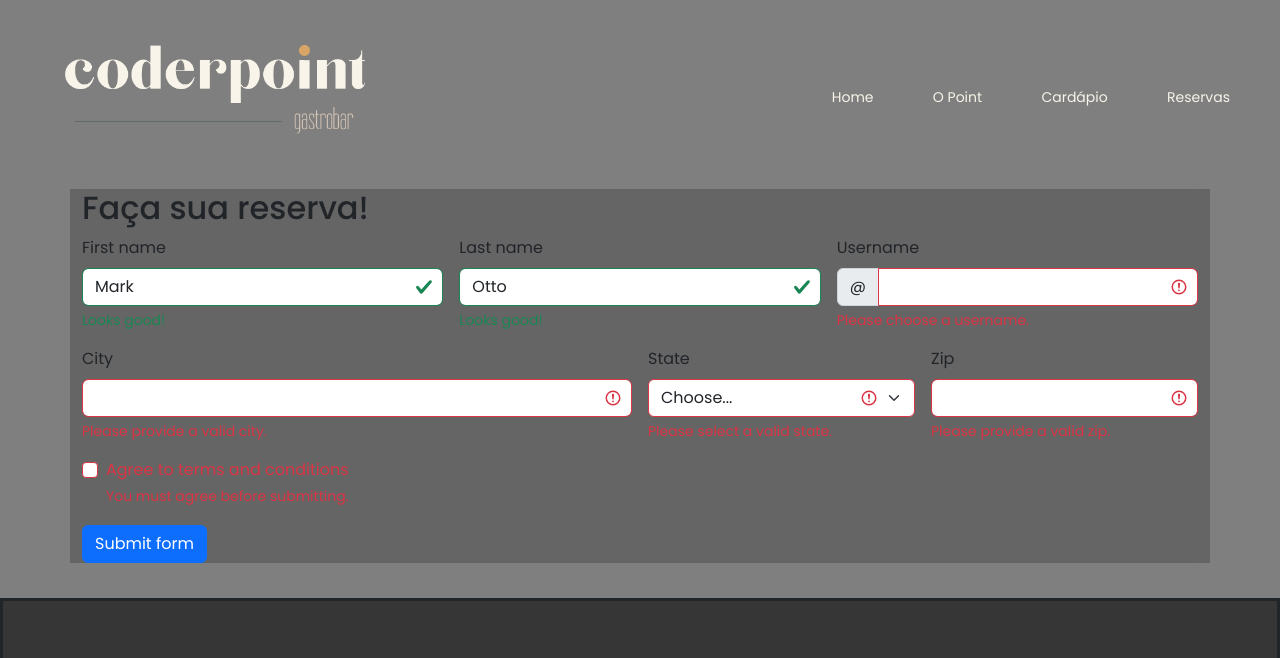
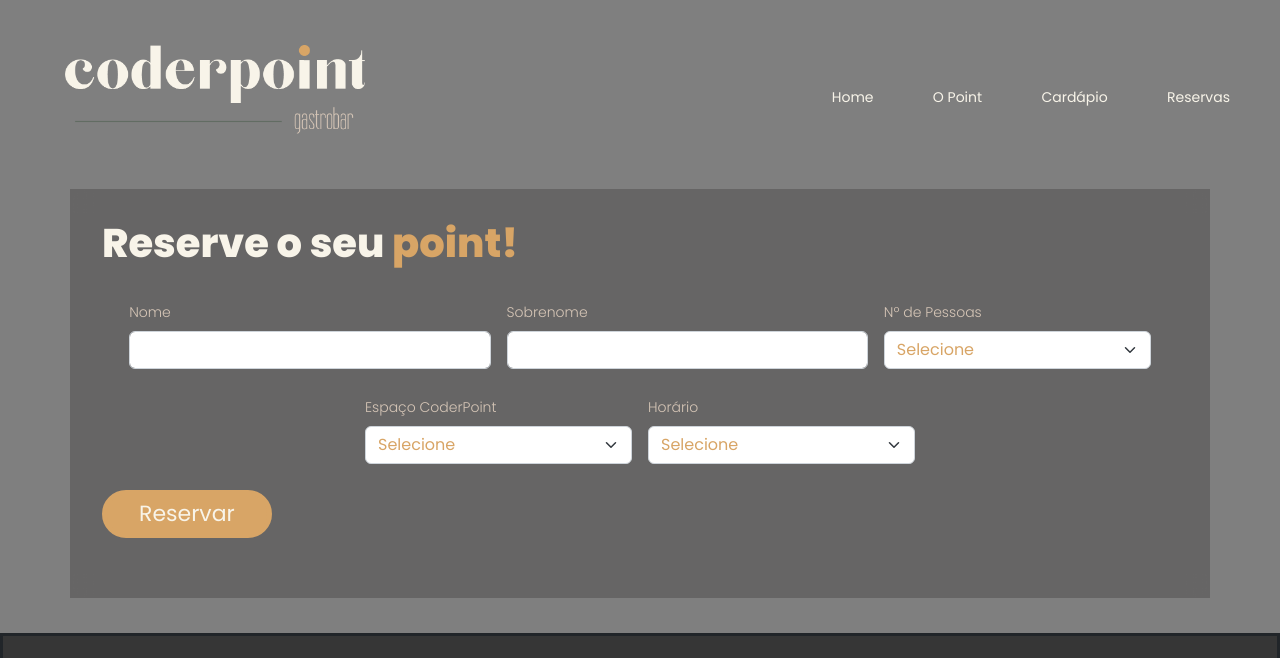
Before and after one commit to paulasalesr/coderhouse, a website: page reservas.html in a window 1280 px wide. Shown: the top 658 px of the page. Drawn offline with nearby package versions, Linux system fonts and the light colour scheme.

Commit message:
página reservas

```diff
--- a/STYLES/css/reservas.css
+++ b/STYLES/css/reservas.css
@@ -70,10 +70,67 @@
       z-index: 1001;
       display: none; }
    .container {
-      padding: 50;
-      width: 50%;
+      margin-left: 20px;
+      width: 80%;
       background-color: rgba(78, 77, 77, 0.5);
-      backdrop-filter: blur(10px); ;
+      backdrop-filter: blur(10px);
+    }
+    .form-title {
+      font-weight: 800;
+      font-size: 40px;
+      padding-top: 30px;
+      padding-left: 20px;
+      padding-bottom: 25px;
+      color: #F8F4E9;
+    }
+    .row {
+      justify-content: center;
+      margin-bottom: 20px;
+      padding-bottom: 30px;
+
+    }
+    .col-md-4{
+      padding-bottom: 10px;
+
+    }
+    .form-label{
+      font-weight: 300;
+      font-size: 14px;
+      color:#D6C6B7;
+    }
+    .text-effect {
+      color: #D8A566;
+    }
+    .option-color{
+      color:#D8A566;
+    }
+
+    .form-select {
+      color:#D8A566 !important;
+    }
+
+    .validationCustom01{
+      color:#D6C6B7;
+    }
+    .btn-primary{
+      color: #F8F4E9;
+      background: #D8A566;
+      font-size: 22px;
+      transition: .2s;
+      font-weight: 400;
+      line-height: 26px;
+      padding: 6px 32px;
+      margin-bottom: 30px;
+      border-radius: 30px;
+      border: 5px solid #D8A566;
+      cursor: pointer;
+      margin-left: 20px;
+      margin-top: 10px;}
+
+   .btn-primary:hover {
+      background: transparent;
+      border: 5px solid #D8A566;
+      color: #D8A566;
       }
 
     .rodape {
--- a/reservas.html
+++ b/reservas.html
@@ -51,71 +51,98 @@
 
         </header>
         <div class="container">
-            <h2 class="form-title"> Faça sua reserva! </h2>
+            <h2 class="form-title"> Reserve o seu <span class="text-effect">point!</span></h2>
 
-            <div class="form">
-                <form class="row g-3">
+
+            <form class="row g-3 needs-validation" novalidate>
                 <div class="col-md-4">
-                  <label for="validationServer01" class="form-label">First name</label>
-                  <input type="text" class="form-control is-valid" id="validationServer01" value="Mark" required>
+                  <label for="validationCustom01" class="form-label">Nome</label>
+                  <input type="text" class="form-control" id="validationCustom01" value="" required>
                   <div class="valid-feedback">
-                    Looks good!
+                    Certinho!
+                  </div>
+                  <div class="invalid-feedback">
+                    Campo obrigatório.
                   </div>
                 </div>
                 <div class="col-md-4">
-                  <label for="validationServer02" class="form-label">Last name</label>
-                  <input type="text" class="form-control is-valid" id="validationServer02" value="Otto" required>
+                  <label for="validationCustom02" class="form-label">Sobrenome</label>
+                  <input type="text" class="form-control" id="validationCustom02" value="" required>
                   <div class="valid-feedback">
-                    Looks good!
+                    Certinho!
                   </div>
-                </div>
-                <div class="col-md-4">
-                  <label for="validationServerUsername" class="form-label">Username</label>
-                  <div class="input-group has-validation">
-                    <span class="input-group-text" id="inputGroupPrepend3">@</span>
-                    <input type="text" class="form-control is-invalid" id="validationServerUsername" aria-describedby="inputGroupPrepend3 validationServerUsernameFeedback" required>
-                    <div id="validationServerUsernameFeedback" class="invalid-feedback">
-                      Please choose a username.
-                    </div>
-                  </div>
-                </div>
-                <div class="col-md-6">
-                  <label for="validationServer03" class="form-label">City</label>
-                  <input type="text" class="form-control is-invalid" id="validationServer03" aria-describedby="validationServer03Feedback" required>
-                  <div id="validationServer03Feedback" class="invalid-feedback">
-                    Please provide a valid city.
+                  <div class="invalid-feedback">
+                    Campo obrigatório.
                   </div>
                 </div>
                 <div class="col-md-3">
-                  <label for="validationServer04" class="form-label">State</label>
-                  <select class="form-select is-invalid" id="validationServer04" aria-describedby="validationServer04Feedback" required>
-                    <option selected disabled value="">Choose...</option>
-                    <option>...</option>
-                  </select>
-                  <div id="validationServer04Feedback" class="invalid-feedback">
-                    Please select a valid state.
-                  </div>
+                    <label for="validationCustom01" class="form-label">Nº de Pessoas</label>
+                    <select class="form-select" id="validationCustom01" required>
+                      <option selected disabled value="">Selecione</option>
+                      <option class="option-color">1 pessoa</option>
+                      <option class="option-color">2 pessoas</option>
+                      <option class="option-color">3 pessoas</option>
+                      <option class="option-color">4 pessoas</option>
+                      <option class="option-color">5 pessoas</option>
+                      <option class="option-color">6 pessoas</option>
+                      <option class="option-color">7 pessoas</option>
+                      <option class="option-color">8 pessoas</option>
+                      <option class="option-color">9 pessoas</option>
+                      <option class="option-color">10 pessoas</option>
+                      <option class="option-color">11 pessoas</option>
+                      <option class="option-color">12 pessoas</option>
+                    </select>
+                    <div class="invalid-feedback">
+                      Selecione o número de pessoas.
+                    </div>
                 </div>
                 <div class="col-md-3">
-                  <label for="validationServer05" class="form-label">Zip</label>
-                  <input type="text" class="form-control is-invalid" id="validationServer05" aria-describedby="validationServer05Feedback" required>
-                  <div id="validationServer05Feedback" class="invalid-feedback">
-                    Please provide a valid zip.
+                    <label for="validationCustom04" class="form-label">Espaço CoderPoint</label>
+                    <select class="form-select" id="validationCustom04" required>
+                      <option selected disabled value="">Selecione</option>
+                      <option class="option-color">Rooftop</option>
+                      <option class="option-color">Gastrobar</option>
+                    </select>
+                    <div class="invalid-feedback">
+                      Selecione o espaço.
+                    </div>
+                </div>
+                <div class="col-md-3">
+                  <label for="validationCustom05" class="form-label">Horário</label>
+                  <select class="form-select" id="validationCustom04" required>
+                    <option selected disabled value="">Selecione</option>
+                    <option class="option-color">14:00</option>
+                    <option class="option-color">14:30</option>
+                    <option class="option-color">15:00</option>
+                    <option class="option-color">15:30</option>
+                    <option class="option-color">16:00</option>
+                    <option class="option-color">16:30</option>
+                    <option class="option-color">17:00</option>
+                    <option class="option-color">17:30</option>
+                    <option class="option-color">18:00</option>
+                    <option class="option-color">18:30</option>
+                    <option class="option-color">19:00</option>
+                    <option class="option-color">19:30</option>
+                    <option class="option-color">20:00</option>
+                    <option class="option-color">20:30</option>
+                    <option class="option-color">21:00</option>
+                    <option class="option-color">21:30</option>
+                    <option class="option-color">22:00</option>
+                    <option class="option-color">22:30</option>
+                    <option class="option-color">23:00</option>
+                    <option class="option-color">23:30</option>
+                    <option class="option-color">00:00</option>
+
+                  </select>
+                  <div class="invalid-feedback">
+                    Selecione um horário.
+                  </div>
+                  <div class="valid-feedback">
+                    Certinho!
                   </div>
                 </div>
                 <div class="col-12">
-                  <div class="form-check">
-                    <input class="form-check-input is-invalid" type="checkbox" value="" id="invalidCheck3" aria-describedby="invalidCheck3Feedback" required>
-                    <label class="form-check-label" for="invalidCheck3">
-                      Agree to terms and conditions
-                    </label>
-                    <div id="invalidCheck3Feedback" class="invalid-feedback">
-                      You must agree before submitting.
-                    </div>
-                  </div>
-                </div>
-                <div class="col-12">
-                  <button class="btn btn-primary" type="submit">Submit form</button>
+                  <button class="btn-primary" type="submit">Reservar</button>
                 </div>
               </form>
         </div>
@@ -205,6 +232,27 @@
         </div>
         </div>
     </section>
+    <script>
+        // Example starter JavaScript for disabling form submissions if there are invalid fields
+    (() => {
+      'use strict'
+
+      // Fetch all the forms we want to apply custom Bootstrap validation styles to
+      const forms = document.querySelectorAll('.needs-validation')
+
+      // Loop over them and prevent submission
+      Array.from(forms).forEach(form => {
+        form.addEventListener('submit', event => {
+          if (!form.checkValidity()) {
+            event.preventDefault()
+            event.stopPropagation()
+          }
+
+          form.classList.add('was-validated')
+        }, false)
+      })
+    })()
+    </script>
 
 </body>
 </html>
```
Lines whose indentation alone changed are shown as unchanged.
